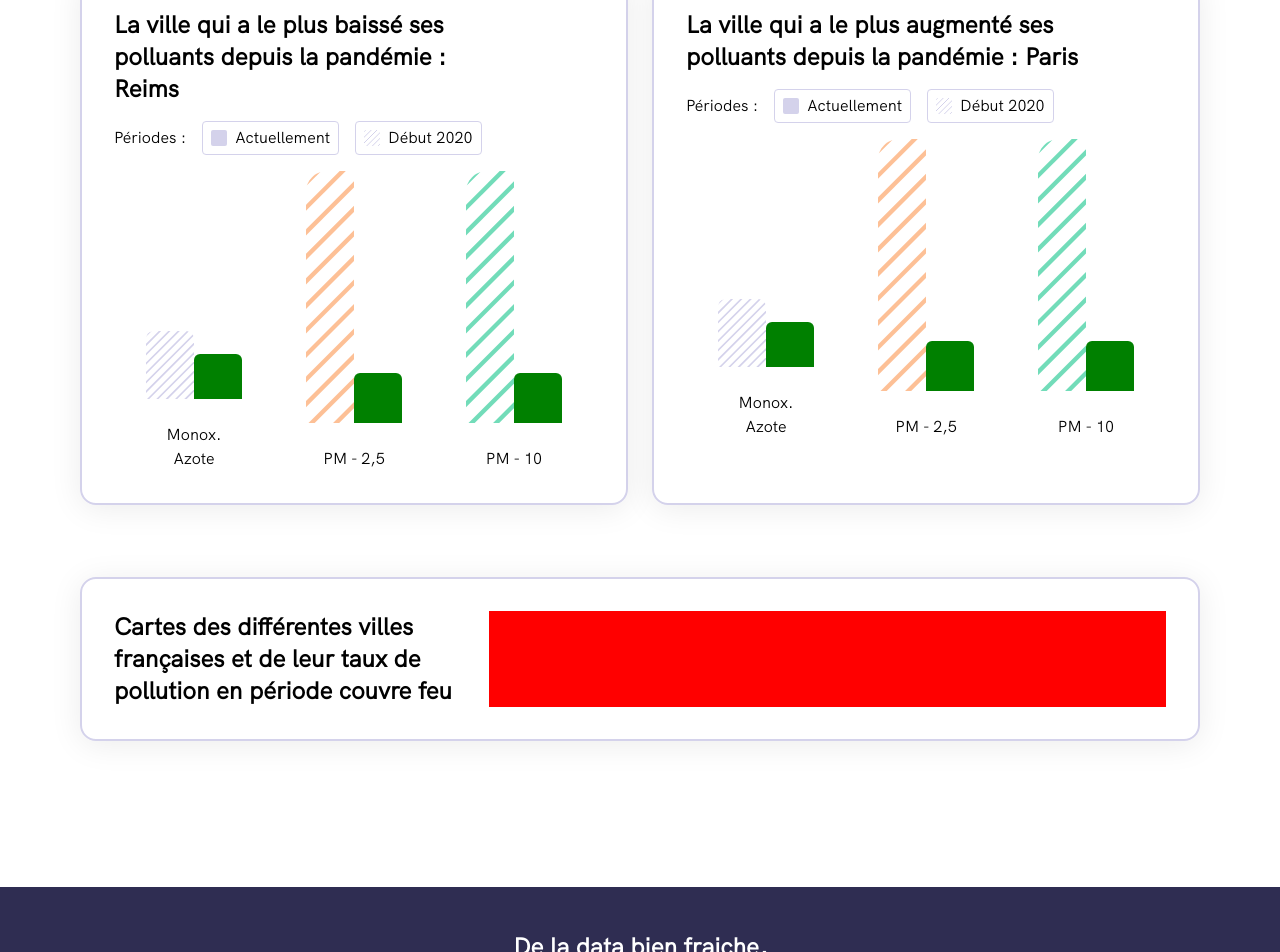
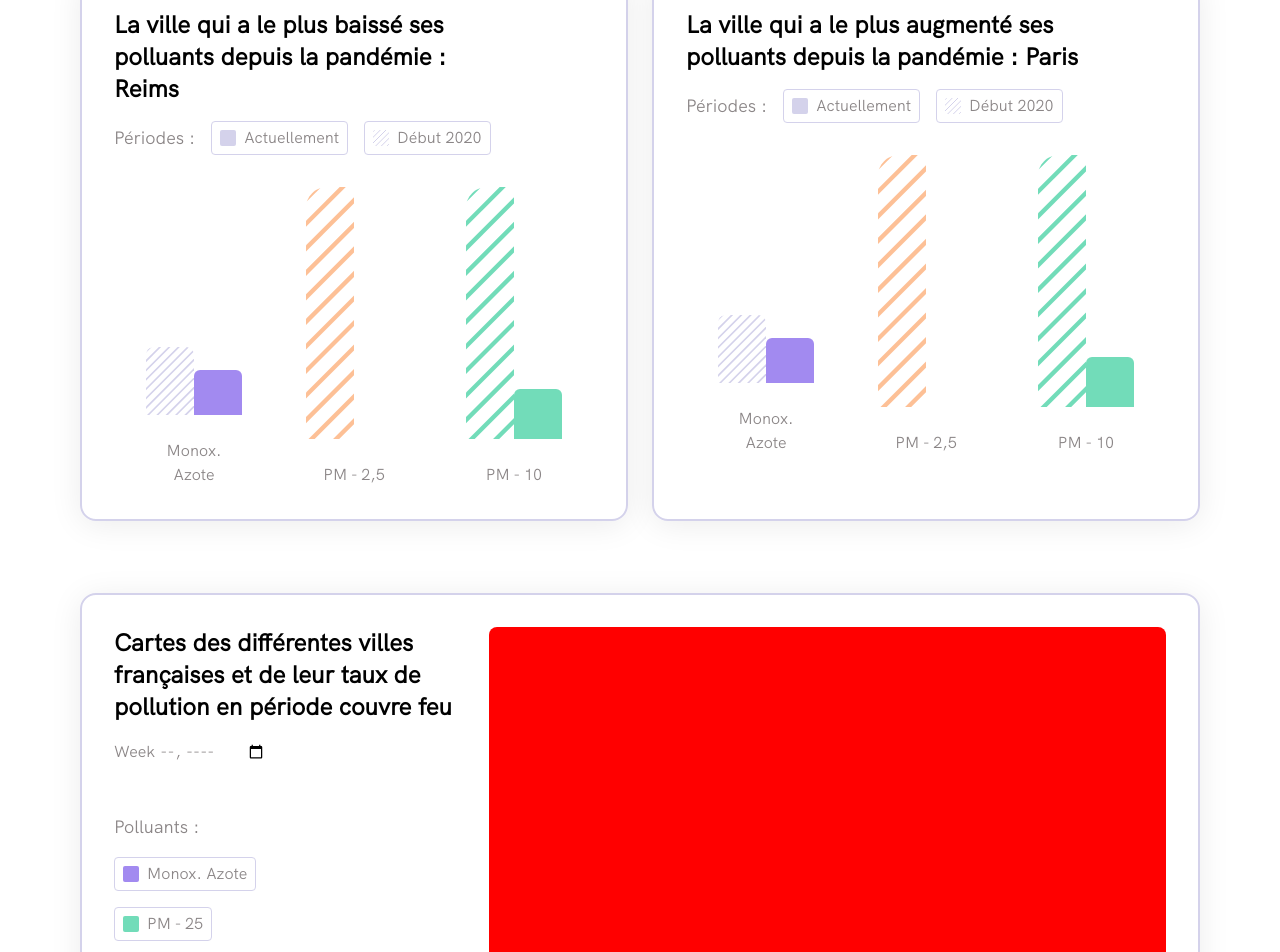
Before and after one commit to eltha9/Data-Design, a Vue app: page / in a window 1280 px wide. Shown: the part 1240-2192 px from the top of the page. Built offline with nearby package versions, Linux system fonts and the light colour scheme.

Commit message:
finish bar chart, start map chart

```diff
--- a/src/components/SubStats/CityStat.vue
+++ b/src/components/SubStats/CityStat.vue
@@ -1,9 +1,9 @@
 <template>
     <div class="cityStat shadoer {{category}}">
         <h2 class="w-10/12 mb-4">{{title}} {{city}}</h2>
-        <div class="info-line flex items-center mb-4">
-            <span class="title mr-4">Périodes :</span>
-            <ul class="flex">
+        <div class="info-line flex items-center mb-8 text-black-300">
+            <span class="title mr-4 text-lg">Périodes :</span>
+            <ul class="flex ">
                 <li class="mini-card">
                     <span class="mini-card-color bg-purple-100  "></span>
                     <span class="mini-card-title">Actuellement</span>
@@ -18,21 +18,21 @@
             <div class="barchart no">
                 <div class="chart">
                     <div class="bar before rayure-no" style="height: 30%;" title="plop"></div>
-                    <div class="bar now" style="height: 20%;" title="pas plop"></div>
+                    <div class="bar now bg-purple-200" style="height: 20%;" title="pas plop"></div>
                 </div>
                 <h3>Monox. Azote</h3>
             </div>
             <div class="barchart pm25 ">
                 <div class="chart">
                     <div class="bar before rayure-pm25" style="height: 100%;" title="plop"></div>
-                    <div class="bar now" style="height: 20%;" title="pas plop"></div>
+                    <div class="bar now bgc-orange" style="height: 20%;" title="pas plop"></div>
                 </div>
                 <h3>PM - 2,5</h3>
             </div>
             <div class="barchart pm10 ">
                 <div class="chart">
                     <div class="bar before rayure-pm10" style="height: 100%;" title="plop"></div>
-                    <div class="bar now" style="height: 20%;" title="pas plop"></div>
+                    <div class="bar now bg-green-200" style="height: 20%;" title="pas plop"></div>
                 </div>
                 <h3>PM - 10</h3>
             </div>
@@ -94,6 +94,7 @@
 .bar-charts .barchart h3{
     margin-top: 24px;
     text-align: center;
+    @apply text-black-300 text-base;
 }
 .bar-charts .barchart .chart{
     flex:1;
@@ -118,7 +119,7 @@
     background-size: cover;
 }
 .bar-charts .barchart .chart .bar.now{
-    background-color: green;
+
 
 }
 
--- a/src/components/SubStats/Map.vue
+++ b/src/components/SubStats/Map.vue
@@ -2,6 +2,27 @@
     <section id="map" class="flex shadoer">
         <div class="map-info w-4/12 mr-6">
             <h2>Cartes des différentes villes françaises et de leur taux de pollution en période couvre feu</h2>
+
+            <input class="mt-4 mb-12 text-black-300" type="week" min="2020-01w">
+
+            <div class="info-line flex flex-col text-black-300">
+                <span class="title text-lg mb-4">Polluants :</span>
+                <ul class="flex flex-col">
+                    <li class="mini-card w-max mb-4">
+                        <span class="mini-card-color bg-purple-200  "></span>
+                        <span class="mini-card-title">Monox. Azote</span>
+                    </li>
+                    <li class="mini-card w-max mb-4">
+                        <span class="mini-card-color bg-green-200  "></span>
+                        <span class="mini-card-title">PM - 25</span>
+                    </li>
+                    <li class="mini-card w-max">
+                        <span class="mini-card-color bg-orange  "></span>
+                        <span class="mini-card-title">PM - 10</span>
+                    </li>
+                </ul>
+            </div>
+
         </div>
         <div class="map flex-1 min-h-full">
 
@@ -21,5 +42,7 @@
 }
 .map{
     background-color: red;
+    border-radius: 8px;
+    height: 550px;
 }
 </style>
```
